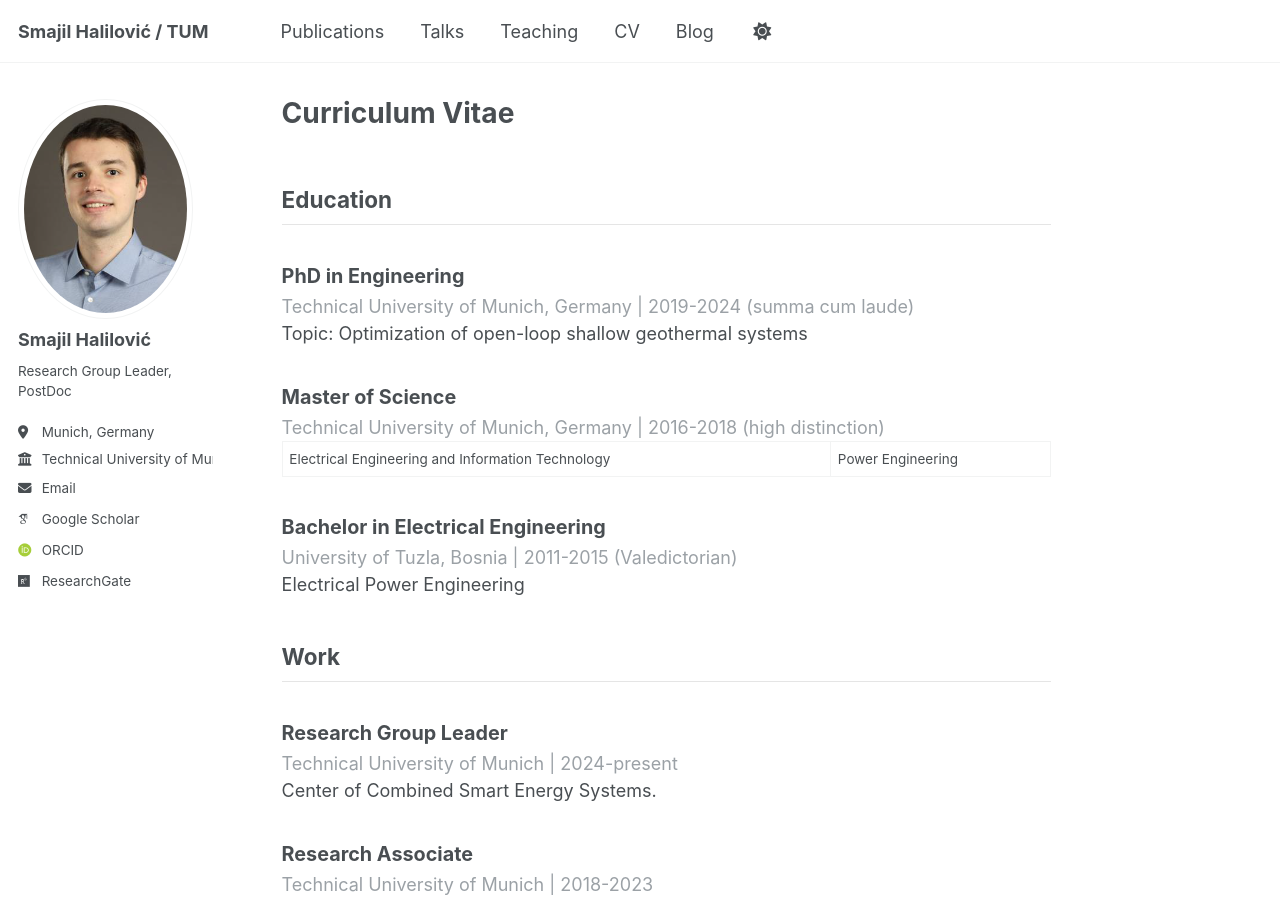
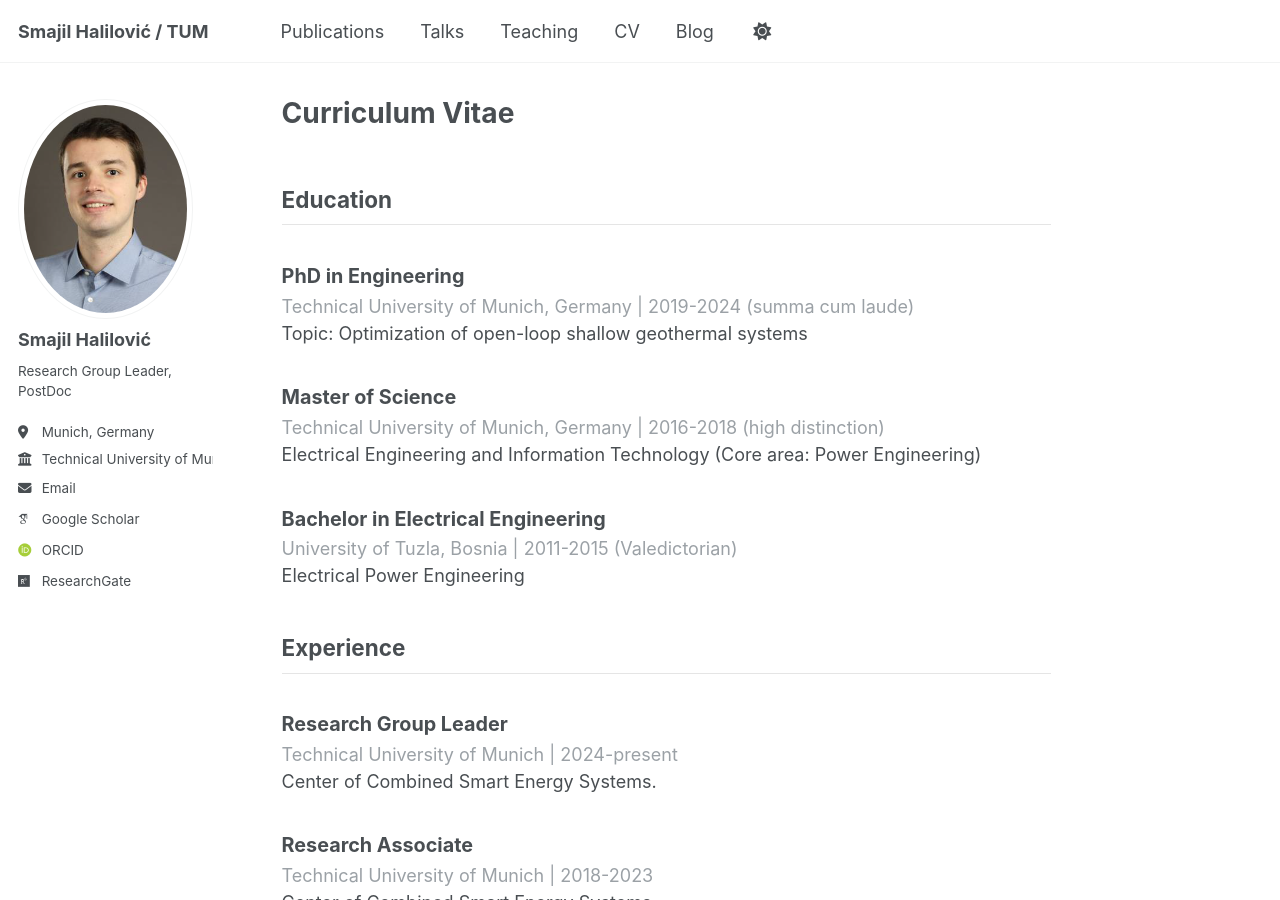
Before and after one commit to SHalilovic/shalilovic.github.io, a Jekyll site: the page built from _pages/cv.md, in a window 1280 px wide and 900 px high. Built offline with Jekyll 4.4.1, drawn with Linux system fonts in a browser that asks for light colours; some web fonts are replaced; a script that is not in the unit is left out.

Commit message:
Update cv.json

```diff
--- a/_data/cv.json
+++ b/_data/cv.json
@@ -10,7 +10,7 @@
       "degree": "Master of Science",
       "uni": "Technical University of Munich, Germany",
       "year": "2016-2018 (high distinction)",
-	  "summary": "Electrical Engineering and Information Technology | Power Engineering"
+	  "summary": "Electrical Engineering and Information Technology (Core area: Power Engineering)"
     },
     {
       "degree": "Bachelor in Electrical Engineering",
@@ -19,7 +19,7 @@
 	  "summary": "Electrical Power Engineering"
     }
   ],
-  "work": [
+  "experience": [
     {
       "position": "Research Group Leader",
       "company": "Technical University of Munich",
```
